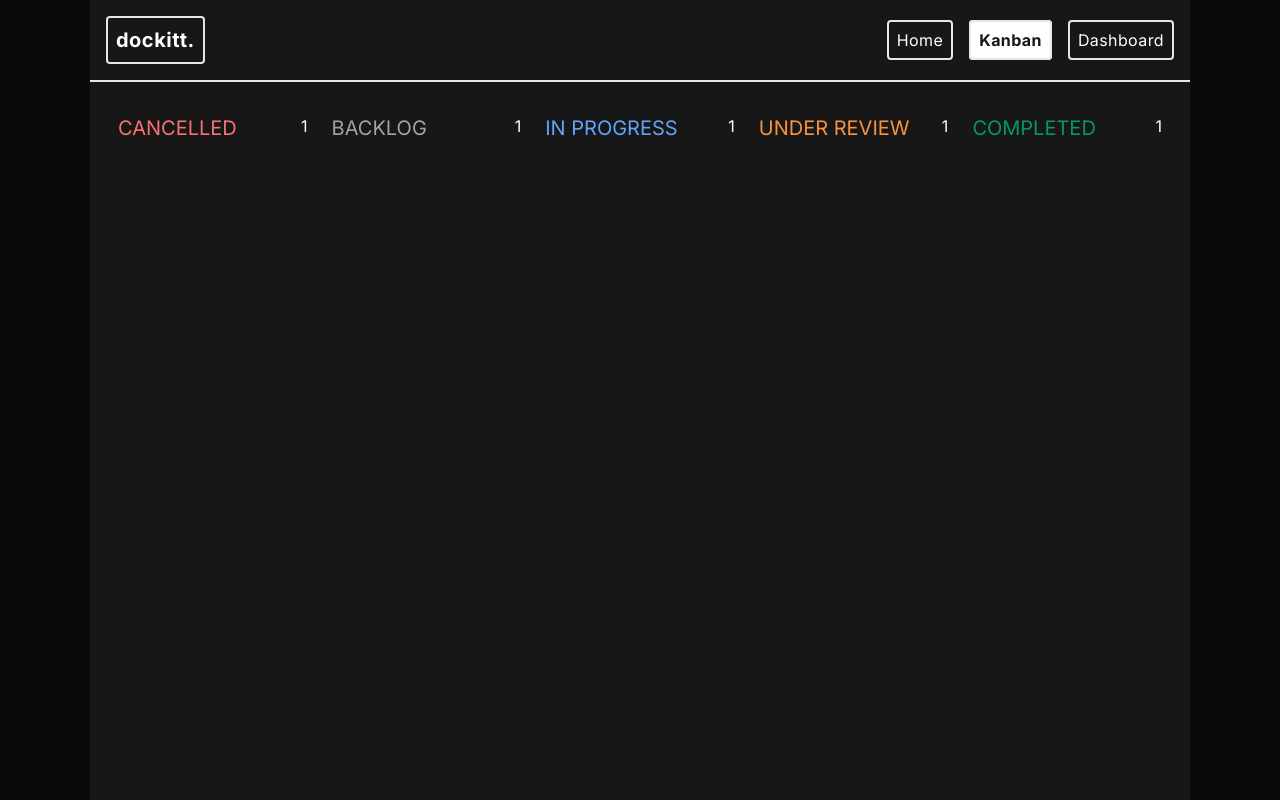
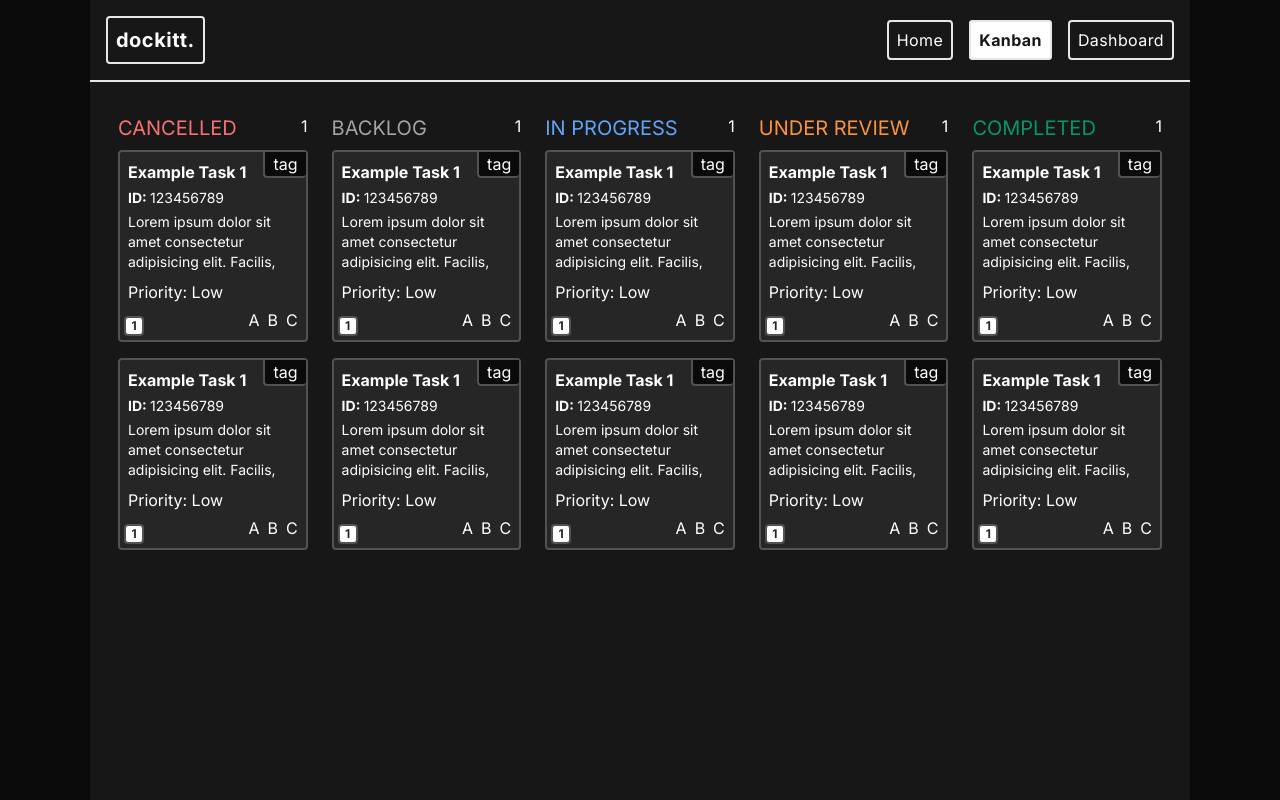
Before and after one commit to williamalowe/next-dockitt, a Next.js app: page /kanban in a window 1280 px wide. Built offline with nearby package versions, Linux system fonts and the light colour scheme.

Commit message:
feat: add kanban-card-component

```diff
--- a/src/app/globals.css
+++ b/src/app/globals.css
@@ -1,3 +1,15 @@
 @tailwind base;
 @tailwind components;
 @tailwind utilities;
+
+@layer utilities {
+  /* Hide scrollbar for Chrome, Safari and Opera */
+  .no-scrollbar::-webkit-scrollbar {
+      display: none;
+  }
+ /* Hide scrollbar for IE, Edge and Firefox */
+  .no-scrollbar {
+      -ms-overflow-style: none;  /* IE and Edge */
+      scrollbar-width: none;  /* Firefox */
+}
+}
--- /dev/null
+++ b/src/components/kanban-card.tsx
@@ -0,0 +1,25 @@
+export default function KanbanCard({ id, title, tag, description, priority, status, points }: {
+  id: string,
+  title: string,
+  tag: string,
+  description: string,
+  priority: string,
+  status: string,
+  points: number
+}) {
+  return (
+    <div className='relative flex flex-col gap-y-1 p-2 border-2 border-neutral-600 rounded bg-neutral-800 max-h-48'>
+      <h5 className='font-bold'>Example Task 1</h5>
+      <h5 className='text-sm'><span className='font-bold'>ID: </span>123456789</h5>
+      <p className='text-sm overflow-scroll no-scrollbar'>Lorem ipsum dolor sit amet consectetur adipisicing elit. Facilis, velit molestias magni autem inventore iusto commodi ipsam vero voluptas aut dolore minima quos nesciunt quae architecto, dolorem maxime debitis? Incidunt.</p>
+      <h5>Priority: <span>Low</span></h5>
+      <div className='flex gap-x-2'>
+        <button className='ml-auto'>A</button>
+        <button>B</button>
+        <button>C</button>
+      </div>
+      <div className='absolute top-0 right-0 px-2 bg-neutral-950 border-l-2 border-b-2 border-neutral-600 rounded-b'>tag</div>
+      <div className='absolute bottom-1 left-1 w-4 h-4 p-2 border-2 border-neutral-600 flex items-center justify-center rounded bg-white text-neutral-800 font-bold text-xs'>1</div>
+    </div>
+  )
+}
--- a/src/components/kanban-column.tsx
+++ b/src/components/kanban-column.tsx
@@ -1,4 +1,6 @@
-export default function KanbanColumn({ header, headerColor }: {
+import KanbanCard from "./kanban-card"
+
+export default function KanbanColumn({ header, headerColor, taskList }: {
   header: string,
   headerColor: string
 }) {
@@ -8,8 +10,14 @@ export default function KanbanColumn({ header, headerColor }: {
         <h3 className={`${headerColor} text-xl uppercase`}>{header}</h3>
         <h3 className="ml-auto">1</h3>
       </div>
-      <div className="flex flex-col py-2">
+      <div className="flex flex-col py-2 gap-y-4">
         {/* map task cards */}
+        <KanbanCard
+
+        />
+        <KanbanCard
+
+        />
       </div>
     </div>
   )
```
